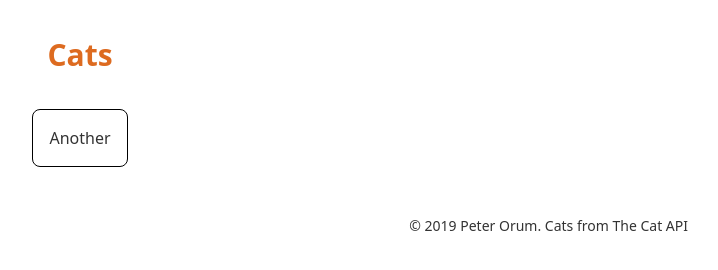
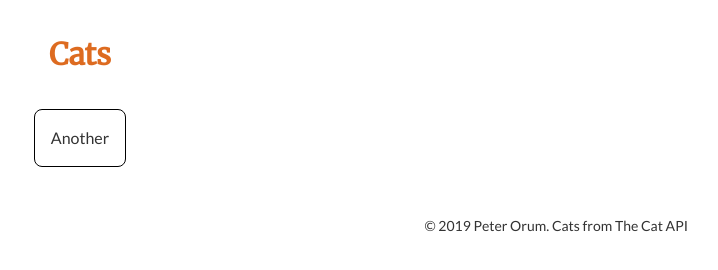
Before and after one commit to peterorum/cat-saga, a React app: page / in a window 1280 px wide. Shown: the full height of the page, 560-1278 px from the left. Built offline with nearby package versions, Linux system fonts and the light colour scheme; no server answers.

Commit message:
use fonts

```diff
--- a/src/styles/styles.css
+++ b/src/styles/styles.css
@@ -9,8 +9,13 @@ h6 {
   font-weight: bold;
 }
 
+body {
+  font-family: Lato, Arial;
+}
+
 h1 {
   @apply text-3xl;
+  font-family: Merriweather;
 }
 
 h2 {
```
